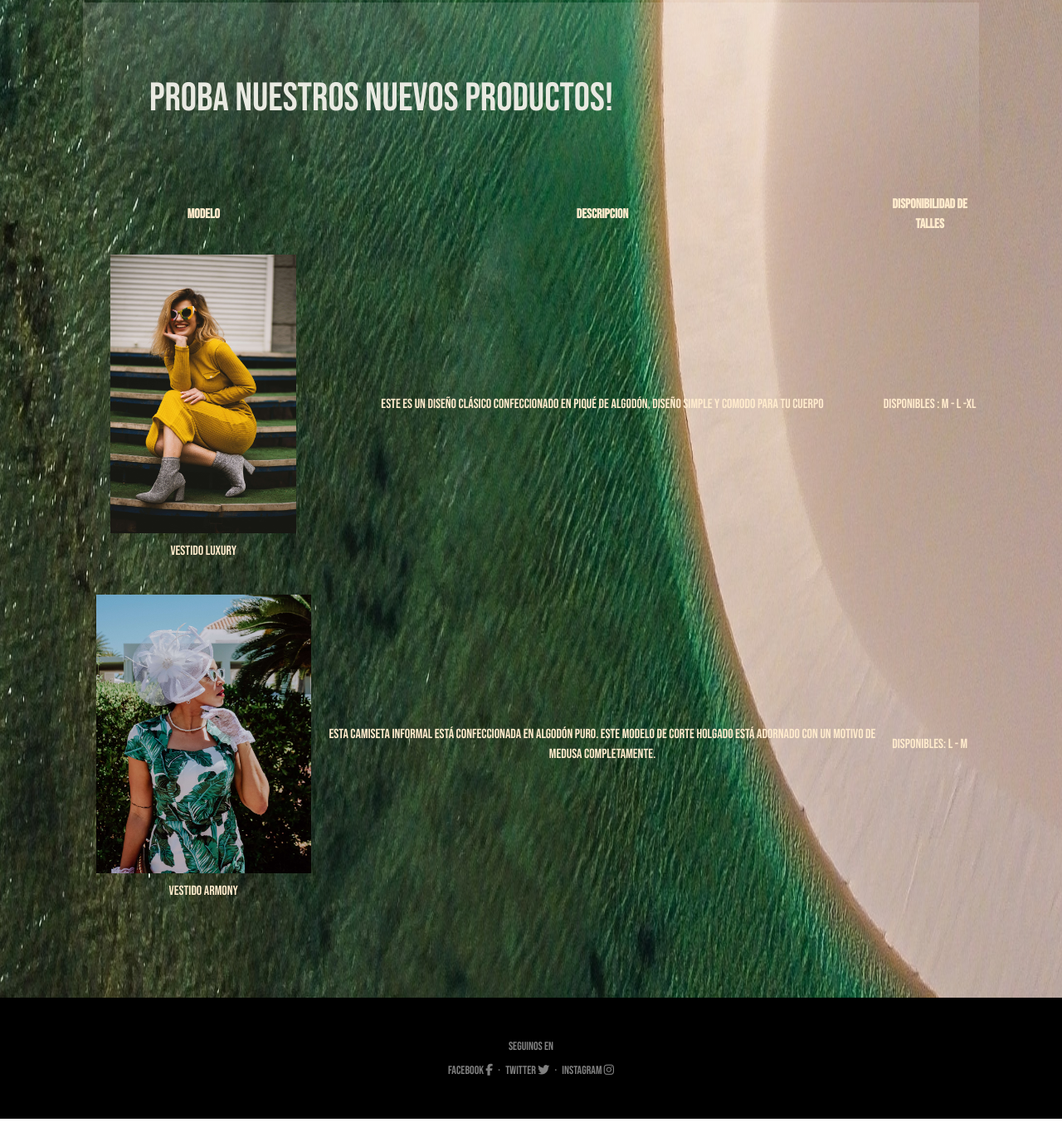
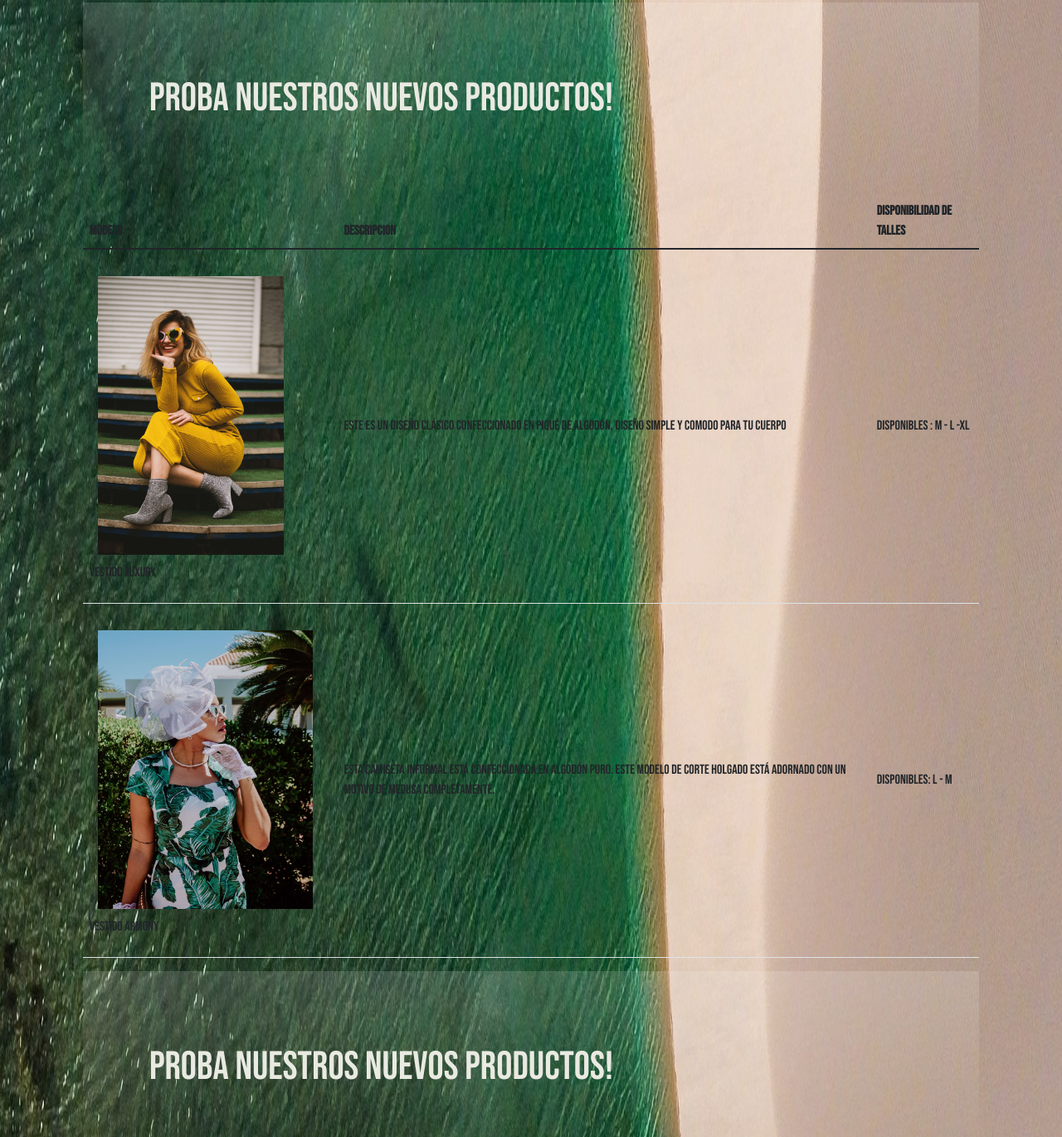
Before and after one commit to FrontSantiDev2021/web-proyect-coder, a website: page index.html in a window 1280 px wide. Shown: the part 2848-4219 px from the top of the page at 83% size. Before the commit the page ends 4197 px from the top, so only its background shows below. Drawn offline with nearby package versions, Linux system fonts and the light colour scheme.

Commit message:
responisve table

```diff
--- a/index.html
+++ b/index.html
@@ -205,7 +205,42 @@
         </section>
             <br>
         <section class="tablaTodo container-fluid">
-
+            <div class=" textProducts bg-transparent bg-gradient">
+                <div class="row justify-content-center d-flex">
+                    <div>Proba Nuestros Nuevos Productos!</div>
+                </div>
+            </div>
+            <div class="table-responsive">
+                <table class="table align-middle">
+                    <thead>
+                        <tr>
+                            <th>modelo</th>
+                            <th>Descripcion</th>
+                            <th>Disponibilidad de Talles</th>
+                        </tr>
+                    </thead>
+                    <tbody>
+                        <tr>
+                            <td>
+                                <img class="tablaProducts__model" src="IMAGENES Proyect/pexels-evg-culture-1055691.jpg" alt="vestido_amarillo_model" >
+                                <p>Vestido Luxury </p>
+                            </td>
+                            <td>
+                                Este es un diseño clásico confeccionado en piqué de algodón, Diseño simple y Comodo para tu cuerpo
+                                </td>
+                            <td>Disponibles : M - L -XL</td>
+                        </tr>
+                        <tr>
+                            <td>
+                                <img class="tablaProducts__model" src="IMAGENES Proyect/pexels-kapturedbysoundz-3841391.jpg" alt="vestido_verde_model">
+                                <p>Vestido Armony</p></td>
+                            <td>Esta Camiseta informal está confeccionada en algodón puro.
+                                Este modelo de corte holgado está adornado con un motivo de Medusa completamente.</td>
+                            <td>Disponibles: L - M</td>
+                        </tr>
+                    </tbody>
+                    </table>
+                </div>
             <article >
                 <div class=" textProducts bg-transparent bg-gradient">
                     <div class="row justify-content-center d-flex">
```
